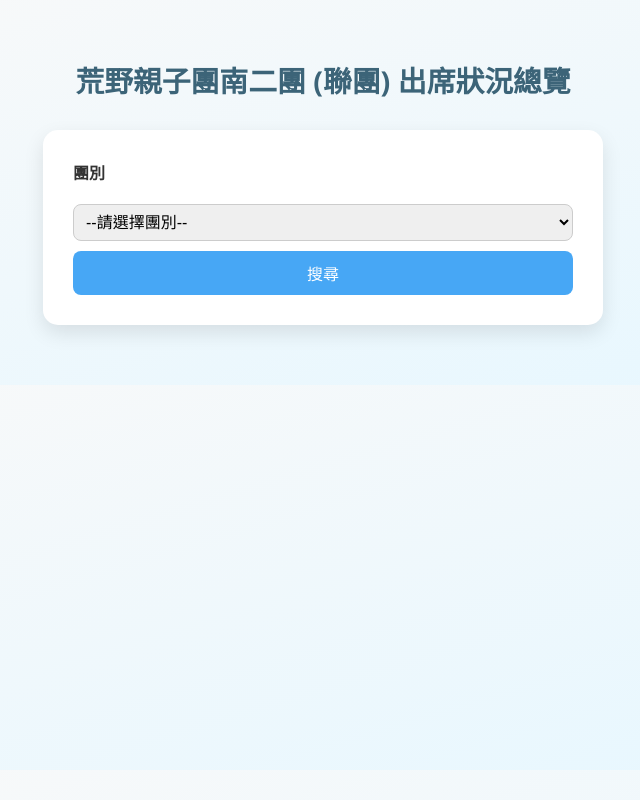
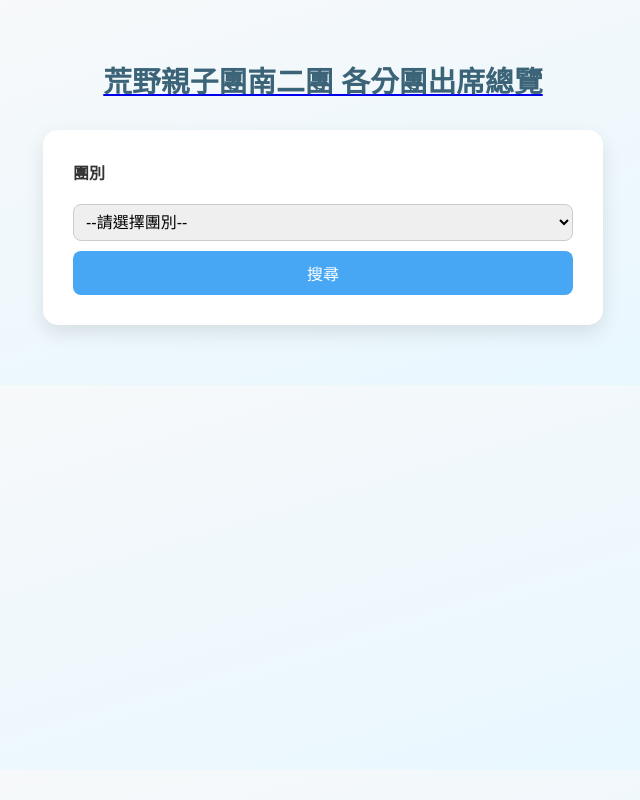
Before and after one commit to sowtnn02/home, a plain HTML site: page searchallteam.html in a window 1280 px wide. Shown: the whole page, without its empty margins (317-957 px from the left). Drawn offline with Linux system fonts and the light colour scheme.

Commit message:
Update searchallteam.html

```diff
--- a/searchallteam.html
+++ b/searchallteam.html
@@ -3,7 +3,7 @@
 <head>
   <meta charset="UTF-8" />
   <meta name="viewport" content="width=device-width, initial-scale=1.0" />
-  <title>聯團出席查詢 (SearchAll)</title>
+  <title>各分團出席總覽 (SearchAll)</title>
   <style>
     body {
       font-family: "Segoe UI", sans-serif;
@@ -72,7 +72,7 @@
   </style>
 </head>
 <body>
-  <h1>荒野親子團南二團 (聯團) 出席狀況總覽</h1>
+  <a href="https://sowtnn02.github.io/home/index"><h1>荒野親子團南二團 各分團出席總覽</h1></a>
   <div class="card">
     <label for="groupSelect">團別</label>
     <select id="groupSelect">
```
